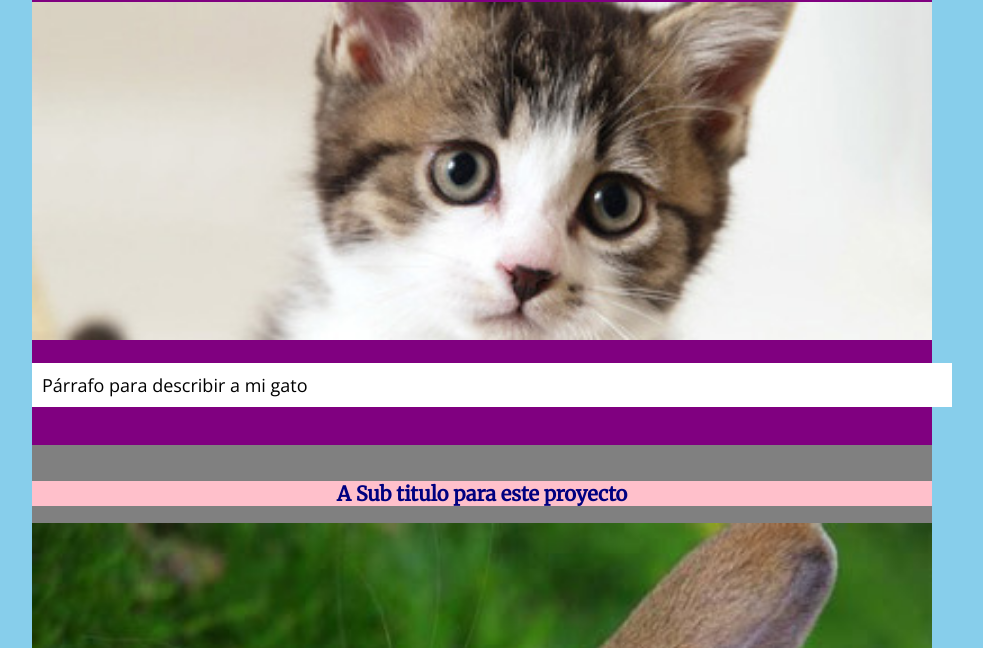
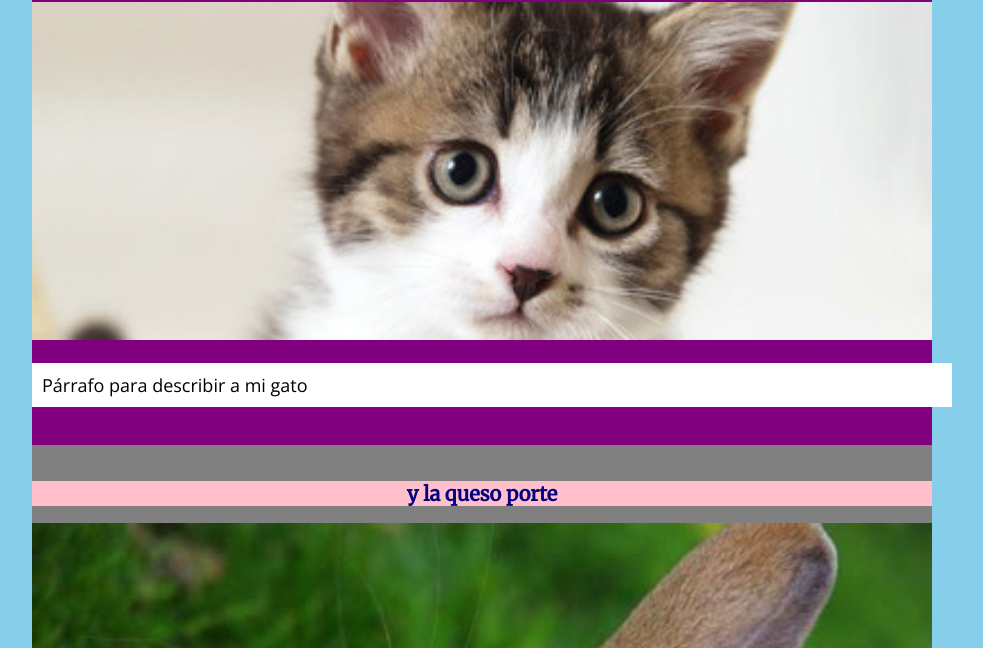
Before and after one commit to Llaviorka/m02-gxx, a plain HTML site: page index.html in a window 1280 px wide. Shown: the part 102-750 px from the top of the page, without its empty margins (158-1141 px from the left). Drawn offline with nearby package versions, Linux system fonts and the light colour scheme.

Commit message:
y la queso

```diff
--- a/index.html
+++ b/index.html
@@ -31,7 +31,7 @@
 
 	<div id="contenedor">
 
-		<h2>A Sub titulo para este proyecto</h2>
+		<h2>y la queso porte</h2>
 				<img src="img/imagen02.jpg">
 		<p>-Otro párrafo cortito...</p>
 
```
